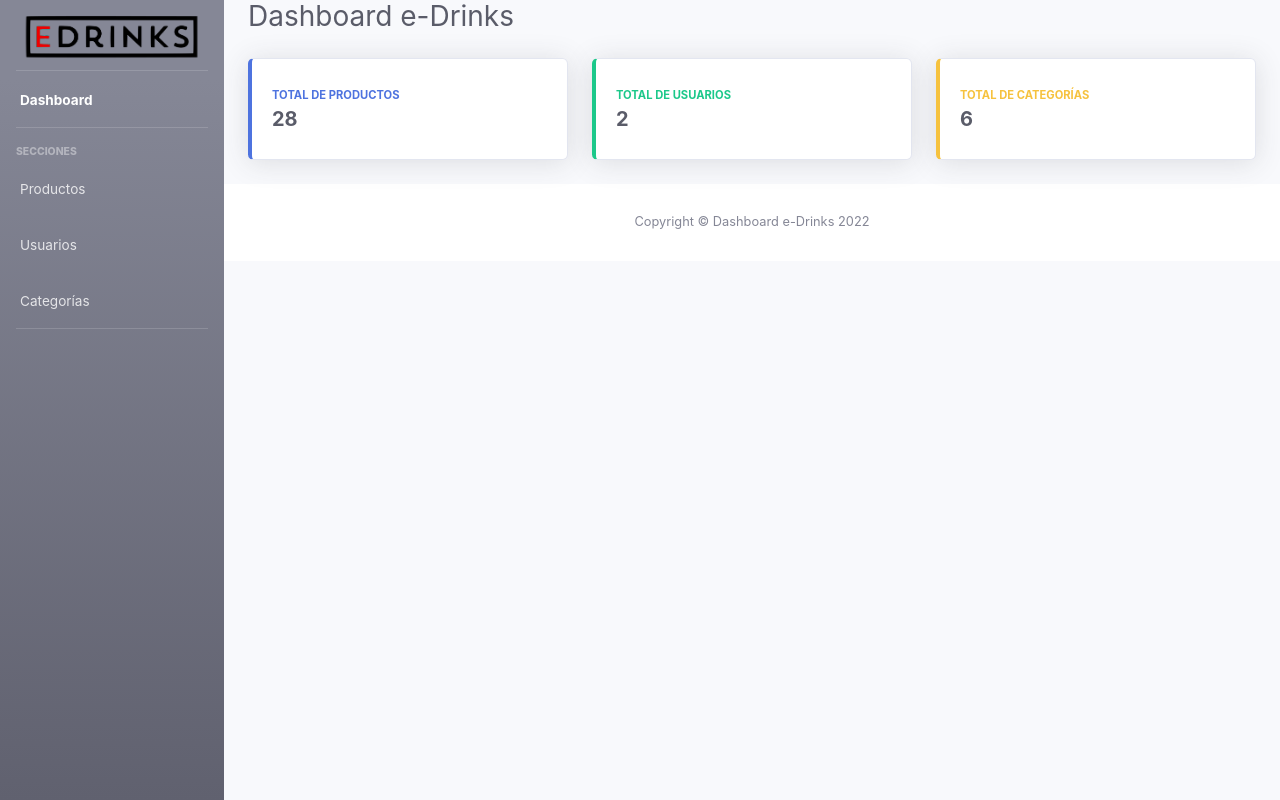
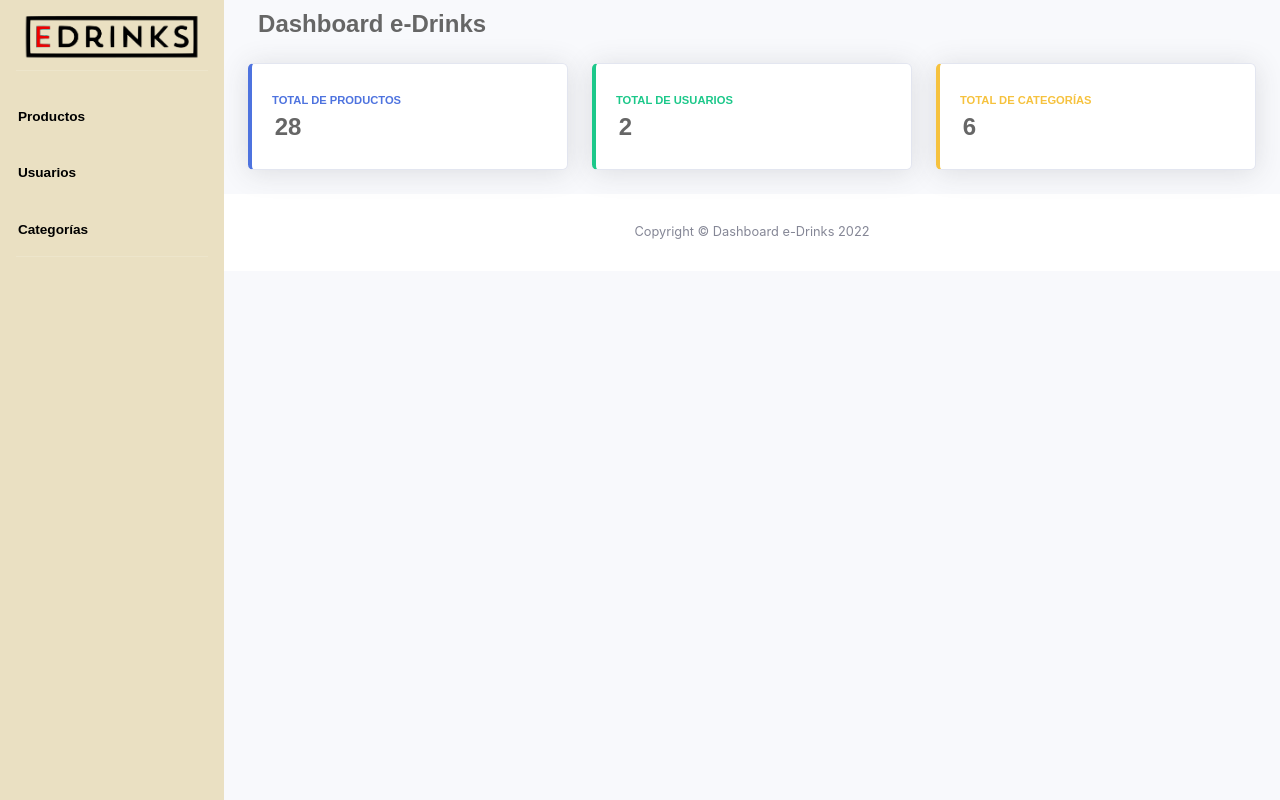
Before and after one commit to andrespando/eDrinks_dashboard, a React (Create React App) app: page / in a window 1280 px wide. Built offline with nearby package versions, Linux system fonts and the light colour scheme.

Commit message:
actualizo componentes

```diff
--- a/src/components/ContentRowEdrinks.js
+++ b/src/components/ContentRowEdrinks.js
@@ -1,6 +1,6 @@
 import React from "react"
 
-const ContentRowEdrinks = ({title, color, total, icon}) => {
+const ContentRowEdrinks = ({title, color, total}) => {
     return(
         <div className="col-md-4 mb-4">
             <div className={`card border-left-${color} shadow h-100 py-2`}>
--- a/src/components/SideBar/index.js
+++ b/src/components/SideBar/index.js
@@ -8,30 +8,19 @@
                     <img className="w-100" src={img} alt="e-Drinks Logo" />
                 </div>
             </a>
-            <hr className="sidebar-divider my-0" />
-            <li className="nav-item active">
-                <a className="nav-link" href="/">
-                    <i className="fas fa-fw fa-tachometer-alt"></i>
-                    <span>Dashboard</span>
-                </a>
-            </li>
             <hr className="sidebar-divider" />
-            <div className="sidebar-heading">Secciones</div>
             <li className="nav-item">
                 <a className="nav-link collapsed" href="/">
-                    <i className="fas fa-fw fa-folder"></i>
-                    <span>Productos</span>
+                    <span className="title">Productos</span>
                 </a>
             </li>
             <li className="nav-item">
                 <a className="nav-link" href="/">
-                    <i className="fas fa-fw fa-chart-area"></i>
-                    <span>Usuarios</span></a>
+                    <span className="title">Usuarios</span></a>
             </li>
             <li className="nav-item">
                 <a className="nav-link" href="/">
-                    <i className="fas fa-fw fa-table"></i>
-                    <span>Categorías</span></a>
+                    <span className="title">Categorías</span></a>
             </li>
             <hr className="sidebar-divider d-none d-md-block" />
         </ul>)}
```
Also changed, not shown: src/assets/css/app.css.
